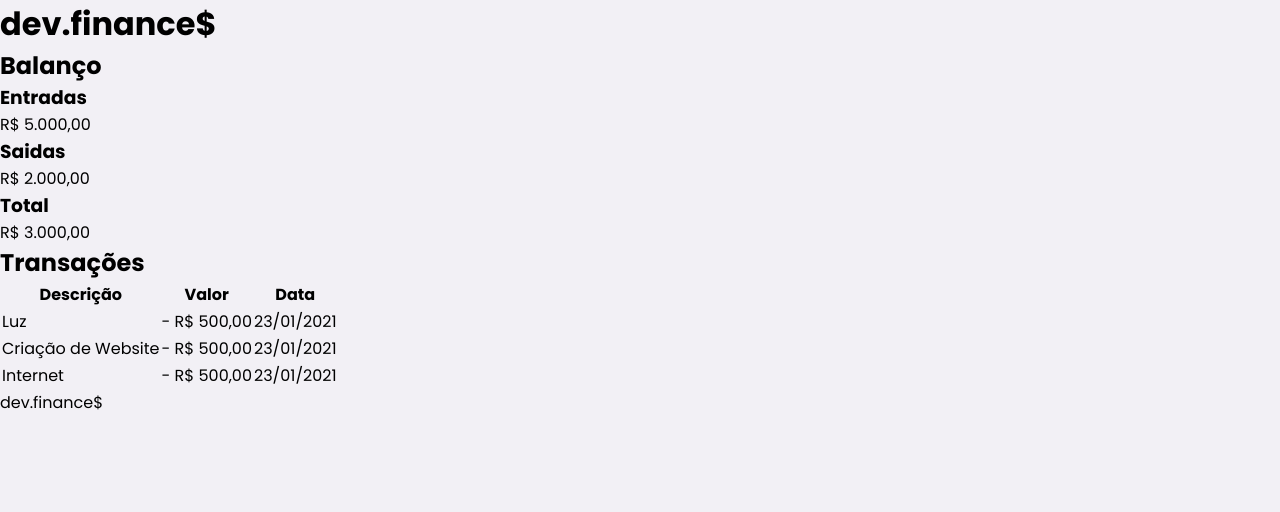
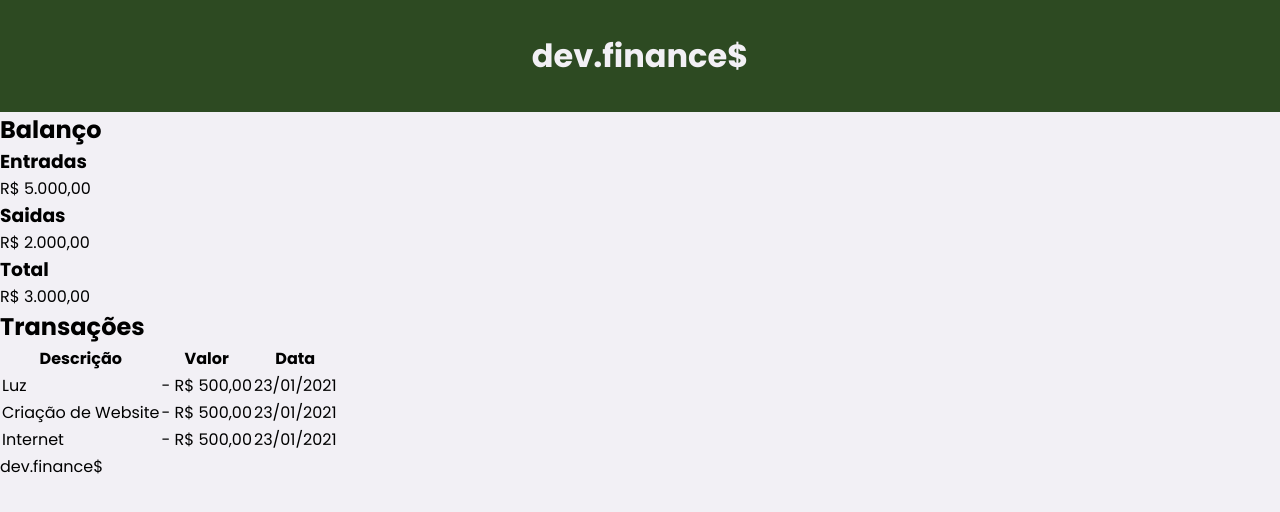
Before and after one commit to lcszraaad/Dev-Finances, a plain HTML site: page index.html in a window 1280 px wide. Drawn offline with Linux system fonts and the light colour scheme.

Commit message:
calculadora

```diff
--- a/style.css
+++ b/style.css
@@ -9,3 +9,16 @@ body{
     font-family: 'Poppins', sans-serif;
 
 }
+
+/*header ===========*/
+header{
+    background:#2d4a22;
+    padding: 2rem 0;
+    text-align: center;
+
+}
+
+#logo{
+    color: #f2f0f5;
+
+}
```
